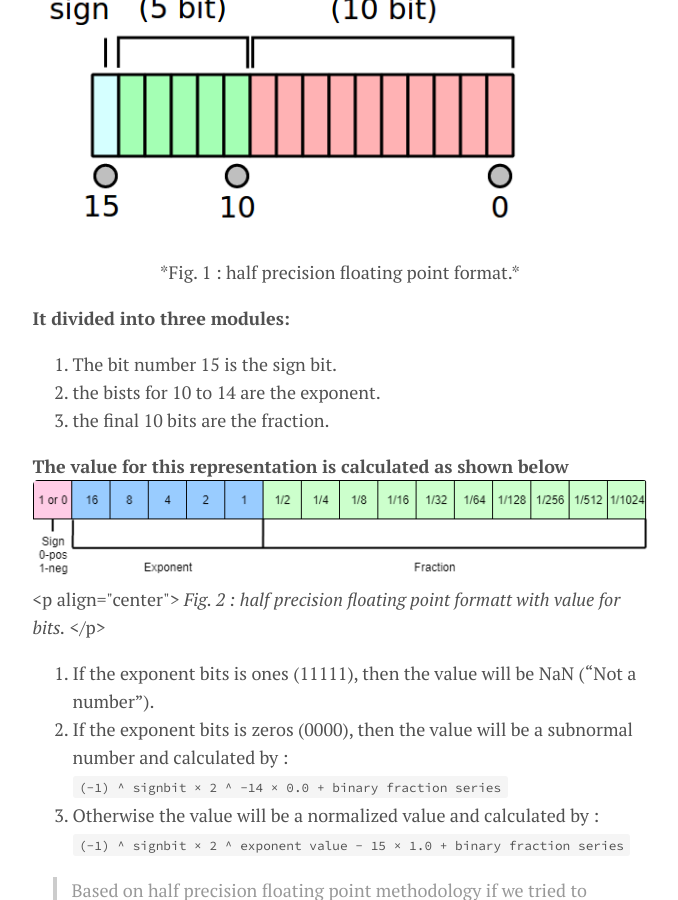
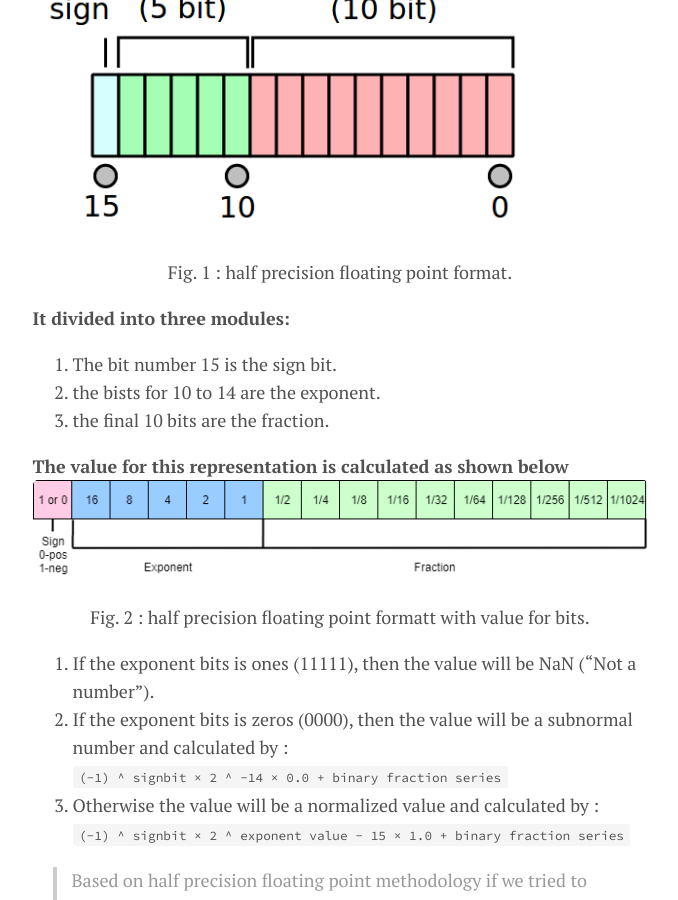
Before and after one commit to IslamMohamedMosaad/IslamMohamedMosaad.github.io, a Jekyll site: the page built from _posts/2020-05-28-Mixed-Precision-Training.md, in a window 1280 px wide and 900 px high, scrolled down 1166 px. Shown: the whole window, without its empty margins (300-978 px from the left). Built offline with Jekyll 4.4.1, drawn with Linux system fonts in a browser that asks for light colours; some of the changed text lies outside the part shown.

Commit message:
Update 2020-05-28-Mixed-Precision-Training.md

```diff
--- a/_posts/2020-05-28-Mixed-Precision-Training.md
+++ b/_posts/2020-05-28-Mixed-Precision-Training.md
@@ -26,7 +26,7 @@ To understand the problems with half precision, let’s have a look what an FP16
 
 ![half precision floating point format]({{'assets/img/floating-point-arithmetic-half-precision.jpg' | relative_url }})
 {: style="width: 560px;" class="center"}
-<p align="center"> *Fig. 1 : half precision floating point format.* </p>
+<p align="center"> Fig. 1 : half precision floating point format. </p>
 
 
 **It divided into three modules:**
@@ -36,7 +36,8 @@ To understand the problems with half precision, let’s have a look what an FP16
 
 
 **The value for this representation is calculated as shown below**
-![half precision floating point format  with value for bits]({{'assets/img/1*2SF0OFMsC606KSDaVtBAdg.png' | relative_url }}) <p align="center"> *Fig. 2 : half precision floating point formatt with value for bits.* </p>
+![half precision floating point format  with value for bits]({{'assets/img/1*2SF0OFMsC606KSDaVtBAdg.png' | relative_url }})
+<p align="center"> Fig. 2 : half precision floating point formatt with value for bits. </p>
 
 1. If the exponent bits is ones (11111), then the value will be NaN ("Not a number").
 2. If the exponent bits is zeros (0000), then the value will be a subnormal number and calculated by :
@@ -79,7 +80,7 @@ To overcome the first problem we use a copy from the FP32 master of all weights
 
 ![Mixed precision training iteration for a layer]({{'assets/img/Mixed precision training iteration for a layer.png' | relative_url }})
 {: style="width: 560px;" class="center;" width: 150%;}
-<p align="center"> *Fig. 3 : Mixed precision training iteration for a layer.*   </p>
+<p align="center"> Fig. 3 : Mixed precision training iteration for a layer.   </p>
 Through the storing an additional copy of weights increases the memory requirements but the overall memory consumptions is approximately halved the need by FP32 training.
 
 ### Loss (Gredient) Scaling
```
